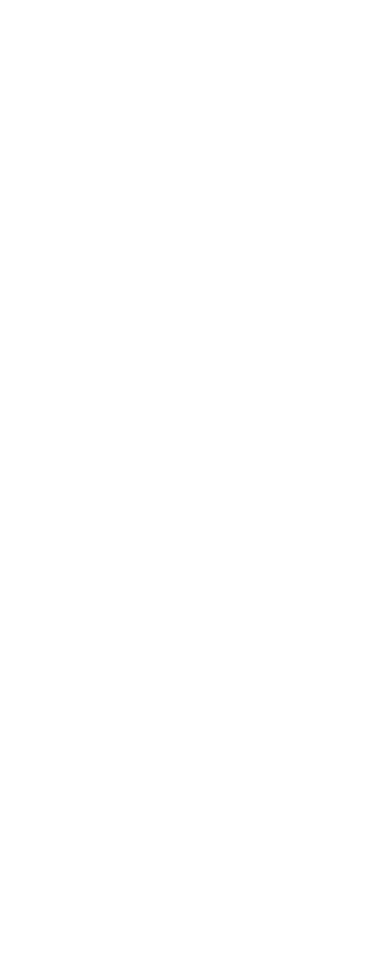
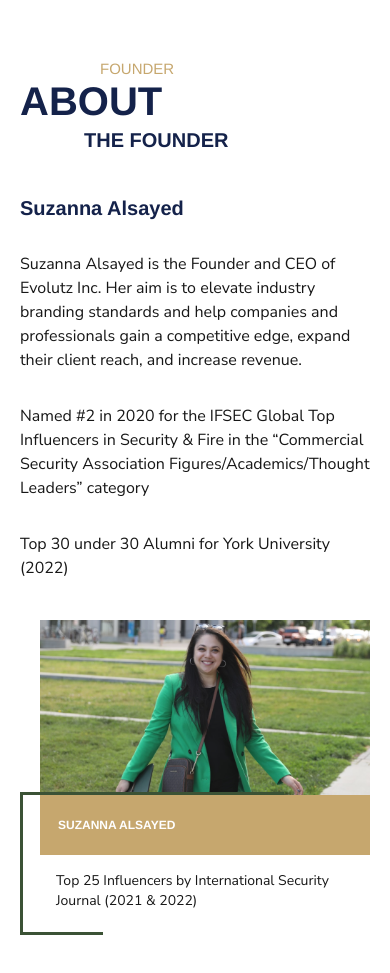
Before and after one commit to mattbanh/evolutz-academy, a Next.js app: page / in a window 390 px wide. Shown: the part 2720-3693 px from the top of the page. Before the commit the page ends 2777 px from the top, so only its background shows below. Built offline with nearby package versions, Linux system fonts and the light colour scheme.

Commit message:
created responsive founder section for homepage

```diff
--- /dev/null
+++ b/src/components/Founder.js
@@ -0,0 +1,93 @@
+import Image from "next/image";
+import Link from "next/link";
+import { Text, Heading } from "./Text";
+import HomepageFounder from "../assets/images/homepage-founder.png";
+
+export default function Founder() {
+  return (
+    <section className="pb-36 md:pb-52 lg:pb-[6.25rem] xl:pb-[7.8125rem]">
+      <section className="w-full">
+        <section className="mx-auto max-w-[510px] md:max-w-[1380px] relative px-5 md:px-8">
+          <article className="lg:absolute lg:top-0 lg:z-10">
+            <Text
+              size="overline"
+              color="accent"
+              className="relative left-20 md:left-52"
+            >
+              Founder
+            </Text>
+            <Heading size="sectionXl" className="mt-[-0.25rem]">
+              About
+            </Heading>
+            <Heading
+              as="h3"
+              size="sectionLg"
+              className="relative left-16 md:left-20 mb-10 md:mb-[3.125rem]  md:mt-[-0.625rem]"
+            >
+              The Founder
+            </Heading>
+          </article>
+        </section>
+        <section className="mx-auto flex flex-col lg:flex-row">
+          <section className="mx-auto md:mx-0 lg:w-1/2 px-5 md:px-8 lg:pr-0 mb-10 md:mb-[3.75rem] lg:mb-0 ">
+            <div className="xl:flex justify-end">
+              <div className="lg:pr-6 xl:w-[690px] flex justify-start lg:justify-end">
+                <section className="flex lg:justify-end max-w-[690px] md:ml-24 lg:ml-0 lg:mt-[230px]">
+                  <article className="max-w-[470px]">
+                    <Heading
+                      size="sectionSub"
+                      className="mb-[1.875rem] pr-16 md:pr-20"
+                    >
+                      Suzanna Alsayed
+                    </Heading>
+                    <Text as="p" family="secondary" className="mb-8">
+                      Suzanna Alsayed is the Founder and CEO of Evolutz Inc. Her
+                      aim is to elevate industry branding standards and help
+                      companies and professionals gain a competitive edge,
+                      expand their client reach, and increase revenue.
+                    </Text>
+                    <Text as="p" family="secondary" className="mb-8">
+                      Named #2 in 2020 for the IFSEC Global Top Influencers in
+                      Security & Fire in the “Commercial Security Association
+                      Figures/Academics/Thought Leaders” category
+                    </Text>
+                    <Text as="p" family="secondary">
+                      Top 30 under 30 Alumni for York University (2022)
+                    </Text>
+                  </article>
+                </section>
+              </div>
+            </div>
+          </section>
+          <section className="mx-auto lg:mx-0 lg:w-1/2 pl-10 pr-5 md:px-8 lg:pr-0">
+            <div className="relative">
+              <Image width={1000} src={HomepageFounder} alt="" />
+              <div
+                className="relative w-full md:absolute bottom-0 left-0 md:max-w-[548px] min-h-[60px] md:min-h-[72px] p-[1.125rem] bg-academy-gold flex items-center
+              after:content-[''] after:border-t-[3px] after:border-l-[3px] after:border-academy-green after:absolute after:w-[80%] md:after:w-[408px] after:h-[120%] after:top-[-3px] after:-left-5
+              "
+              >
+                <Text
+                  as="h3"
+                  size="statement"
+                  color="bright"
+                  className="md:w-2/3"
+                >
+                  Suzanna Alsayed
+                </Text>
+              </div>
+              <div className="absolute after:content-[''] after:border-b-[3px] after:border-l-[3px] after:border-academy-green after:absolute after:w-[25%] md:after:w-[130px] after:h-full after:top-0 after:-left-5">
+                <div className="px-4 pt-4 pb-6 ">
+                  <Text as="p" size="bodySub" family="secondary">
+                    Top 25 Influencers by International Security Journal (2021 &
+                    2022)
+                  </Text>
+                </div>
+              </div>
+            </div>
+          </section>
+        </section>
+      </section>
+    </section>
+  );
+}
--- a/src/pages/index.js
+++ b/src/pages/index.js
@@ -2,6 +2,7 @@
 import Hero from "@/components/Hero";
 import About from "@/components/About";
 import Mission from "@/components/Mission";
+import Founder from "@/components/Founder";
 
 export default function Home() {
   return (
@@ -18,6 +19,7 @@
       <Hero />
       <About />
       <Mission />
+      <Founder />
     </>
   );
 }
```
